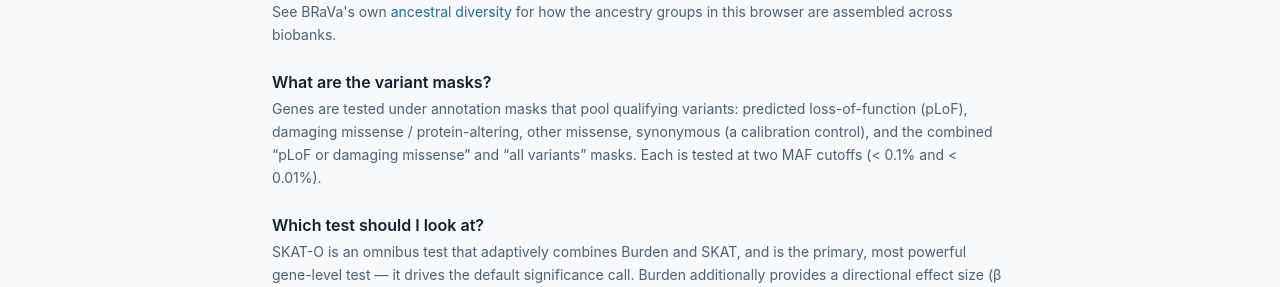
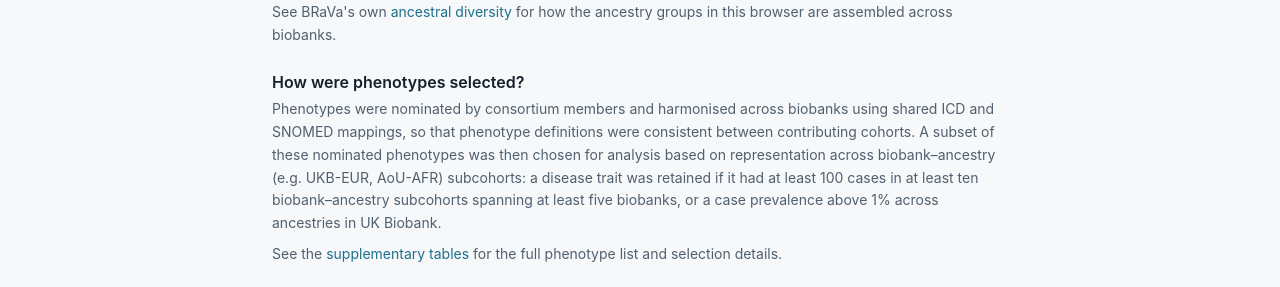
Before and after one commit to nikbaya/brava_browser, a React (Vite) app in the folder app/: page /#/faq in a window 1280 px wide. Shown: the part 513-800 px from the top of the page. Built offline with nearby package versions, Linux system fonts and the light colour scheme; no server answers.

Commit message:
Add FAQ entry explaining how phenotypes were selected for analysis
Paraphrases the flagship paper's phenotype-selection criteria and links to
the supplementary tables for the full list.

```diff
--- a/app/src/pages/FaqPage.tsx
+++ b/app/src/pages/FaqPage.tsx
@@ -110,6 +110,32 @@ export default function FaqPage() {
             </Link>{' '}
             for how the ancestry groups in this browser are assembled across
             biobanks.
+          </p>
+        </Faq>
+
+        <Faq q="How were phenotypes selected?">
+          <p>
+            Phenotypes were nominated by consortium members and harmonised
+            across biobanks using shared ICD and SNOMED mappings, so that
+            phenotype definitions were consistent between contributing
+            cohorts. A subset of these nominated phenotypes was then chosen
+            for analysis based on representation across
+            biobank–ancestry (e.g. UKB-EUR, AoU-AFR) subcohorts: a disease trait was retained if it
+            had at least 100 cases in at least ten biobank–ancestry
+            subcohorts spanning at least five biobanks, or a case prevalence
+            above 1% across ancestries in UK Biobank.
+          </p>
+          <p className="mt-2">
+            See the{' '}
+            <a
+              href="https://www.medrxiv.org/content/medrxiv/early/2026/05/24/2026.05.21.26353759/DC2/embed/media-2.xlsx?download=true"
+              target="_blank"
+              rel="noreferrer"
+              className="text-brand hover:underline"
+            >
+              supplementary tables
+            </a>{' '}
+            for the full phenotype list and selection details.
           </p>
         </Faq>
 
```
